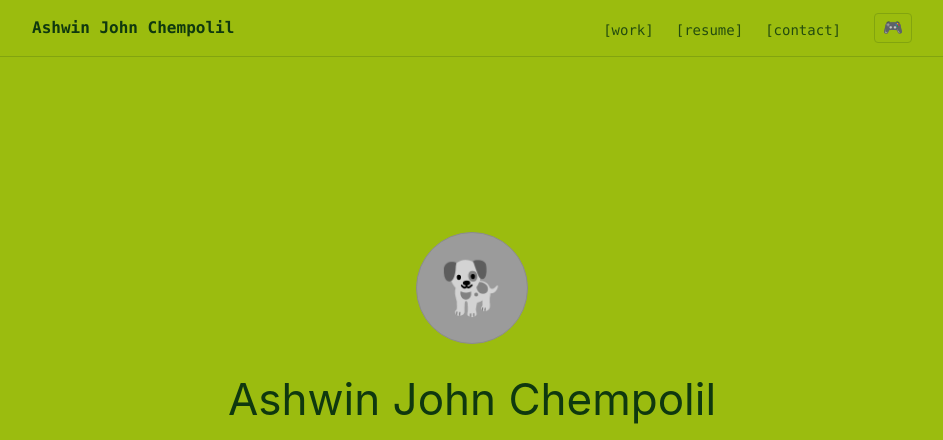
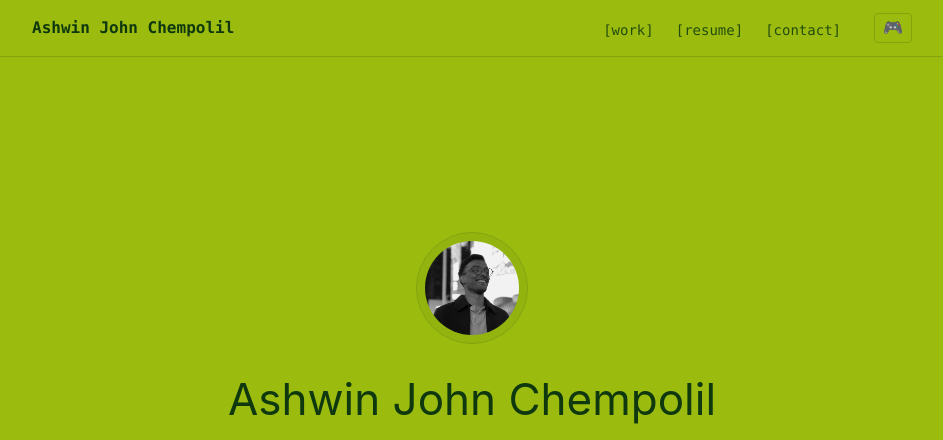
Before and after one commit to ashwinjohn3/ajc-portfolio, an Astro site: page / in a window 1280 px wide. Shown: the top 440 px of the page, without its empty margins (168-1111 px from the left). Built offline with nearby package versions, Linux system fonts and the light colour scheme; Astro itself is replaced by a stand-in of ours.

Commit message:
feat(astro): real headshot in profile card, no dark-theme invert
  Replace the placeholder emoji avatar in the homepage hero with Ashwin's
  real headshot (public/headshot.jpg), framed on the face via object-cover +
  object-position 50% 28%. Remove the [data-theme=p1] invert variant so the
  photo is never rendered as a negative/inverted image on the dark tint;
  keep one uniform non-inverting grayscale+contrast treatment across all
  three tints (dmg/pocket/p1), consistent with the strict-duotone aesthetic.

  Co-Authored-By: Claude Fable 5 noreply@anthropic.com
  mailto:noreply@anthropic.com

```diff
--- a/src/components/Hero.astro
+++ b/src/components/Hero.astro
@@ -52,12 +52,6 @@ interface Props {
 }
 
 const { fill = false } = Astro.props;
-
-// TODO: replace with Ashwin's real headshot. In-project EMOJI placeholder for
-// now (no remote URL, no asset download) — a dog glyph keeping the brown-lab
-// joke. Rendered on the surface plate and pushed toward ink via .profile-duotone
-// so the colored glyph harmonizes with the strict-duotone tints.
-const PROFILE_AVATAR_EMOJI = '🐕';
 ---
 
 <!-- ============================================================
@@ -80,15 +74,25 @@ const PROFILE_AVATAR_EMOJI = '🐕';
   <div class="hero-col relative z-10 w-full max-w-[60rem] mx-auto px-6 sm:px-10 py-16">
     <!-- Centered vertical stack: photo → (name → status → labels). -->
     <div class="flex flex-col items-center gap-y-7 text-center">
-      <!-- AVATAR — emoji on a duotone surface plate (no remote URL, no asset;
-           no peach third hue). role="img" carries the label; the glyph itself is
-           aria-hidden so screen readers read the name, not the emoji codepoint. -->
+      <!-- AVATAR — Ashwin's headshot on a duotone surface plate. The circular
+           plate + hairline border are preserved; the photo fills the ring via
+           object-cover and is framed on the face (it sits in the upper-middle of
+           the source frame). A uniform grayscale+contrast (.profile-duotone)
+           harmonizes the photo with the strict-duotone tints — NEVER inverted on
+           any tint, so it always reads as a normal (non-negative) photo. -->
       <div
-        role="img"
-        aria-label="Ashwin John Chempolil — placeholder avatar"
-        class="profile-duotone profile-avatar flex h-28 w-28 items-center justify-center rounded-full border border-border bg-surface p-2 leading-none"
+        class="profile-avatar flex h-28 w-28 items-center justify-center rounded-full border border-border bg-surface p-2"
       >
-        <span aria-hidden="true">{PROFILE_AVATAR_EMOJI}</span>
+        <img
+          src="/headshot.jpg"
+          alt="Ashwin John Chempolil"
+          width="900"
+          height="729"
+          loading="eager"
+          decoding="async"
+          class="profile-duotone h-full w-full rounded-full object-cover"
+          style="object-position: 50% 28%;"
+        />
       </div>
 
       <!-- Intro block — name, status badge, labels row. -->
@@ -168,22 +172,16 @@ const PROFILE_AVATAR_EMOJI = '🐕';
   }
 
   /* ---- Profile photo duotone treatment ----
-     A colour headshot/placeholder would break the strict-duotone screen, so
-     force it toward ink: grayscale removes the hue, contrast/brightness shape
-     it. Recipe mirrors ExperienceTimeline's `.neu-duotone`, scoped here. */
+     A colour headshot would break the strict-duotone screen, so force it toward
+     ink: grayscale removes the hue, contrast/brightness shape it. Recipe mirrors
+     ExperienceTimeline's `.neu-duotone`, scoped here.
+
+     UNIFORM across ALL tints (dmg/pocket/p1) — there is deliberately NO per-theme
+     invert. The photo must NEVER render as a negative/inverted image on the dark
+     (p1) tint; a normal grayscale headshot reads correctly on every tint and fits
+     the monochrome aesthetic. */
   .profile-duotone {
     filter: grayscale(1) contrast(1.05) brightness(0.95);
-  }
-  /* Emoji avatar — size the glyph to fill the circular plate nicely. The plate
-     is h-28 (7rem) with p-2 (0.5rem) padding each side → ~6rem inner; a 3.25rem
-     glyph sits centered with comfortable breathing room inside the ring. */
-  .profile-avatar span {
-    font-size: 3.25rem;
-  }
-  /* Under the dark tint (p1) lighten + invert so the photo reads as light ink
-     on the dark panel instead of being crushed to black. */
-  :global([data-theme='p1']) .profile-duotone {
-    filter: grayscale(1) contrast(1.05) brightness(1.15) invert(0.92);
   }
 
   /* ---- Status dot pulse — the ONE animation (user request) ----
```
Also changed, not shown: public/headshot.jpg (added).
